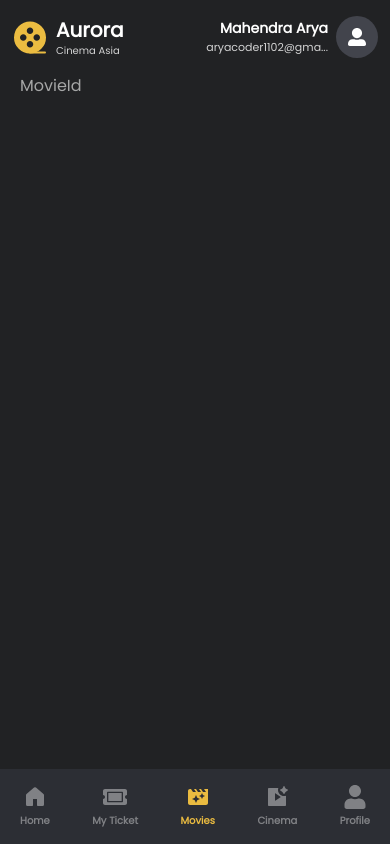
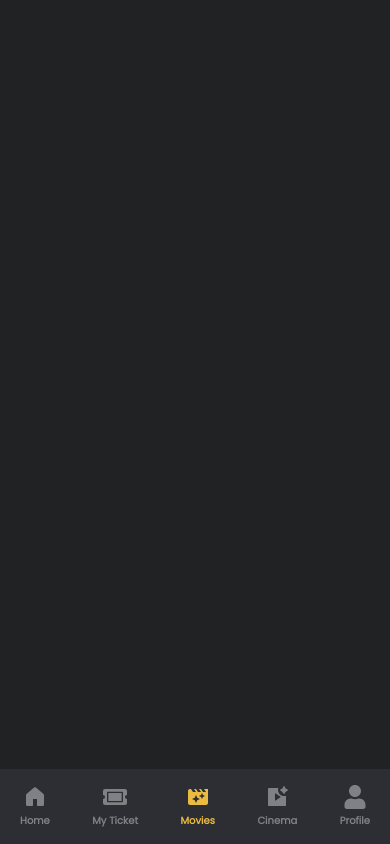
Before and after one commit to aryndraa/timedoor-academy-final-project, a Next.js app: page /movies/1 in a window 390 px wide. Built offline with nearby package versions, Linux system fonts and the light colour scheme.

Commit message:
dynamic header

```diff
--- a/app/components/Header.js
+++ b/app/components/Header.js
@@ -1,17 +1,33 @@
-import { GuestLink } from "./GuestLink"
-import { Logo } from "./Logo"
-import { Navigation } from "./Navigation"
+"use client"
+
+import { GuestLink } from "./GuestLink";
+import { Logo } from "./Logo";
+import { Navigation } from "./Navigation";
+import { usePathname } from "next/navigation";
 
 export const Header = () => {
+  const pathname = usePathname();
+
+  const isMovieDetailPage = /^\/movies\/[^/]+$/.test(pathname); // Untuk /movies/[movieId]
+  const isBookingPage = /^\/movies\/[^/]+\/book$/.test(pathname); // Untuk /movies/[movieId]/book
+
+  const shouldHideHeader = isMovieDetailPage || isBookingPage;
+
   return (
-    <header className=" flex flex-col lg:bg-dark-200 lg:mx-16 lg:my-5 rounded-full">
-      <div className="flex justify-between items-center py-4 px-3 lg:px-12 ">
-        <Logo/>
-        <div className="hidden lg:flex">
-          <Navigation/>
-        </div>
-        <GuestLink/>
-      </div>
-    </header>
-  )
-}
+    <>
+      {!shouldHideHeader ? (
+        <header className="flex flex-col lg:bg-dark-200 lg:mx-16 lg:my-5 rounded-full">
+          <div className="flex justify-between items-center py-4 px-3 lg:px-12">
+            <Logo />
+            <div className="hidden lg:flex">
+              <Navigation />
+            </div>
+            <GuestLink />
+          </div>
+        </header>
+      ) : (
+        <header></header>
+      )}
+    </>
+  );
+};
--- a/app/components/Navigation.js
+++ b/app/components/Navigation.js
@@ -33,7 +33,7 @@ export const Navigation = () => {
 
   return (
     <nav >
-      <ul className="flex gap-8 justify-between items-center">
+      <ul className="flex lg:gap-8 justify-between items-center">
         {links.map((link, key) => (
           <li key={key}>
             <NavLink name={link.name} path={link.path} icon={link.icon}/>
--- a/app/movies/[movieId]/page.js
+++ b/app/movies/[movieId]/page.js
@@ -1,7 +1,8 @@
 export default function  Page ()  {
+
   return (
     <div>
-      MovieId
+
     </div>
   )
 }
```
